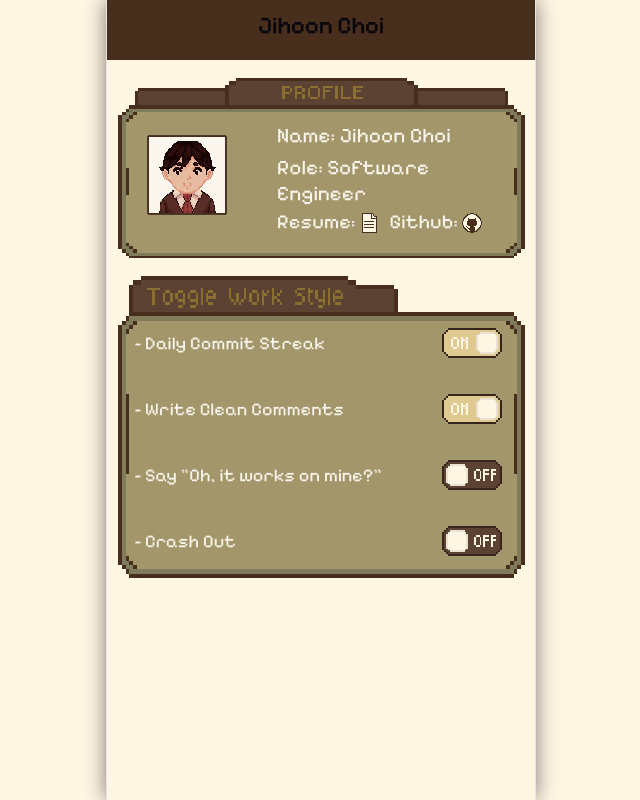
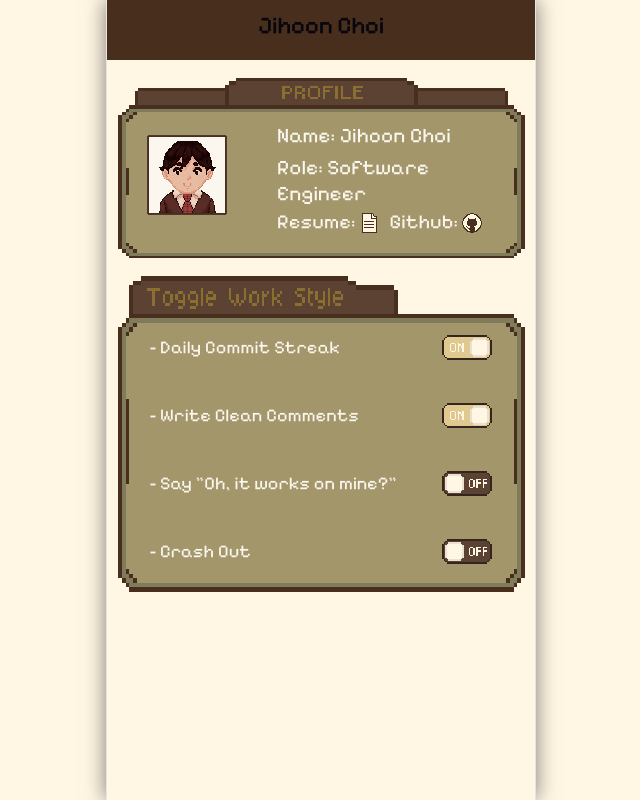
Before and after one commit to JihoonCho1/profile-website, a React (Vite) app: page / in a window 1280 px wide. Shown: the whole page, without its empty margins (319-959 px from the left). Built offline with nearby package versions, Linux system fonts and the light colour scheme.

Commit message:
Edit: Toggle Banner minimum width added

```diff
--- a/src/component/toggle-work-banner.css
+++ b/src/component/toggle-work-banner.css
@@ -1,6 +1,7 @@
 .toggle-banner-wrapper {
     width: 100%;
-    min-height: 200px;
+    max-width: 600px;
+    min-height: 220px;
 
     background-image: url('../assets/workstylebanner.png');
     background-repeat: no-repeat;
@@ -10,17 +11,13 @@
 
     box-sizing: border-box;
     margin-top: 1rem;
-    padding: 24px 28px;
+    padding: clamp(16px, 4vw, 28px);
 
     display: flex;
     flex-direction: column;
-    justify-content: flex-end;
-}
-
-.toggle-banner-wrapper {
-    display: flex;
-    flex-direction: column;
-    gap: 10px;
+    justify-content: center;
+    align-items: stretch;
+    gap: 12px;
 }
 
 .toggle-box {
@@ -28,29 +25,48 @@
     flex-direction: row;
     justify-content: space-between;
     align-items: center;
-    text-align: left;
-    gap: 5px;
+    width: 100%;
+    gap: 6px;
+    margin-top: 20px;
+    min-width: 0;
 }
 
 .toggle-box p {
-    padding-top: 30px;
-    margin: 0;
+    margin: 10px 0 0 15px;
     color: #fbf7ef;
+    font-size: clamp(0.8rem, 3.2vw, 1rem);
+    word-break: keep-all;
+    min-width: 0;
 }
 
 .toggle-button {
     display: flex;
-    padding-top: 30px;
-    width: 70px;
-    height: 40px;
-    justify-content: center;
+    width: 50px;
+    height: auto;
+    margin: 10px 15px 0 0;
     align-items: center;
     background-color: transparent;
     border: none;
     cursor: pointer;
+    padding: 0;
+    flex-shrink: 0;
 }
 
 .toggle-img {
-    width: 60px;
+    width: 100%;
     height: auto;
+    image-rendering: pixelated;
+    object-fit: contain;
 }
+
+@media (max-width: 375px) {
+    .toggle-banner-wrapper {
+        padding: 16px;
+        gap: 8px;
+    }
+
+    .toggle-button {
+        width: 40px;
+        height: auto;
+    }
+}
--- a/src/index.css
+++ b/src/index.css
@@ -53,9 +53,9 @@
 body {
   margin: 0;
 }
-/* index.css 또는 App.css 최상위 레이아웃 */
+
 body, #root {
-  min-width: 280px; /* 화면이 아무리 줄어들어도 280px 밑으로는 레이아웃이 찌그러지지 않고 스크롤바 생성 */
+  min-width: 280px;
 }
 
 #root {
```
